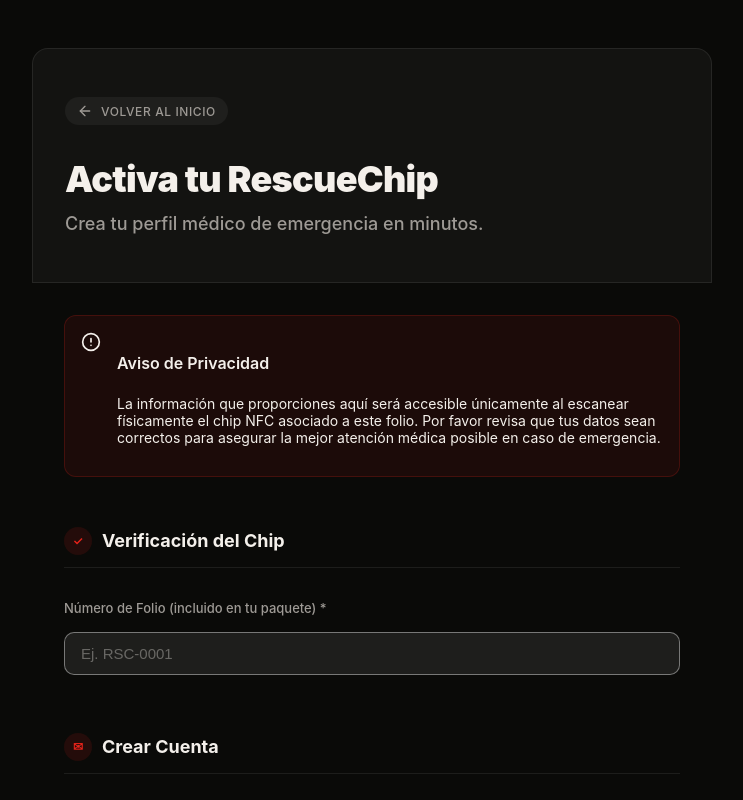
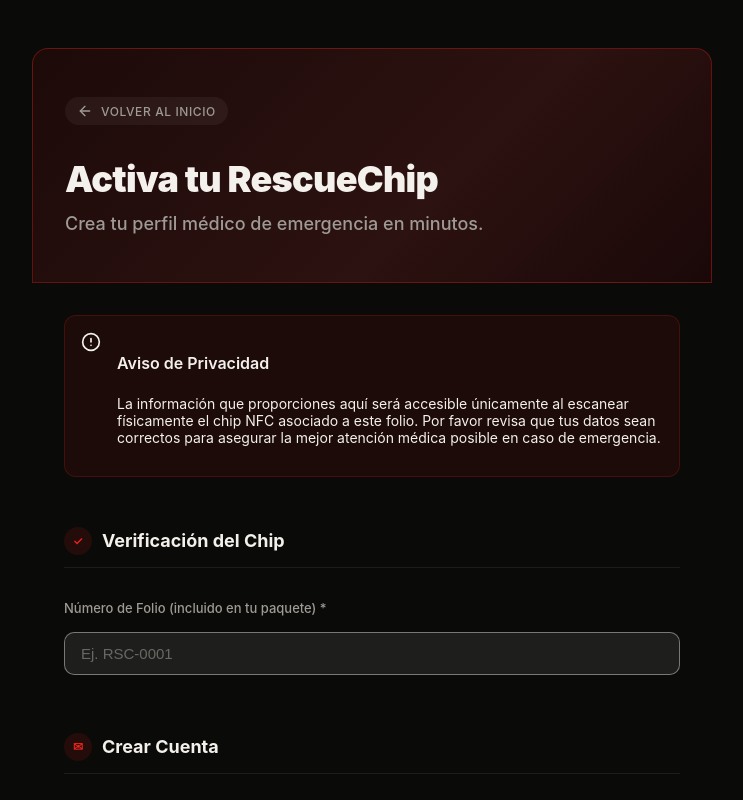
Before and after one commit to ektorromo-dev/rescue-chip, a Next.js app: page /activate in a window 1280 px wide. Shown: the top 800 px of the page, without its empty margins (268-1011 px from the left). Built offline with nearby package versions, Linux system fonts and the light colour scheme; no server answers.

Commit message:
feat(activate): red gradient header

```diff
--- a/src/app/activate/page.tsx
+++ b/src/app/activate/page.tsx
@@ -1149,7 +1149,7 @@ export default function ActivatePage() {
             <div style={{ width: '100%', maxWidth: '680px' }}>
 
                 {/* Header */}
-                <div style={{ backgroundColor: '#131311', padding: '48px 32px', border: '1px solid rgba(255,255,255,0.08)', borderRadius: '16px 16px 0 0', position: 'relative', overflow: 'hidden' }}>
+                <div style={{ background: 'linear-gradient(135deg, #1C0A09 0%, #2C1210 60%, #1A0808 100%)', padding: '48px 32px', border: '1px solid rgba(232,35,26,0.35)', borderRadius: '16px 16px 0 0', position: 'relative', overflow: 'hidden' }}>
                     <Link href="/" style={{ display: 'inline-flex', alignItems: 'center', gap: '8px', backgroundColor: 'rgba(255,255,255,0.05)', padding: '6px 12px', borderRadius: '9999px', color: '#9E9A95', textDecoration: 'none', marginBottom: '32px', fontSize: '12px', textTransform: 'uppercase', letterSpacing: '0.05em', fontWeight: 500 }}>
                         <ArrowLeft size={16} /> Volver al Inicio
                     </Link>
```
